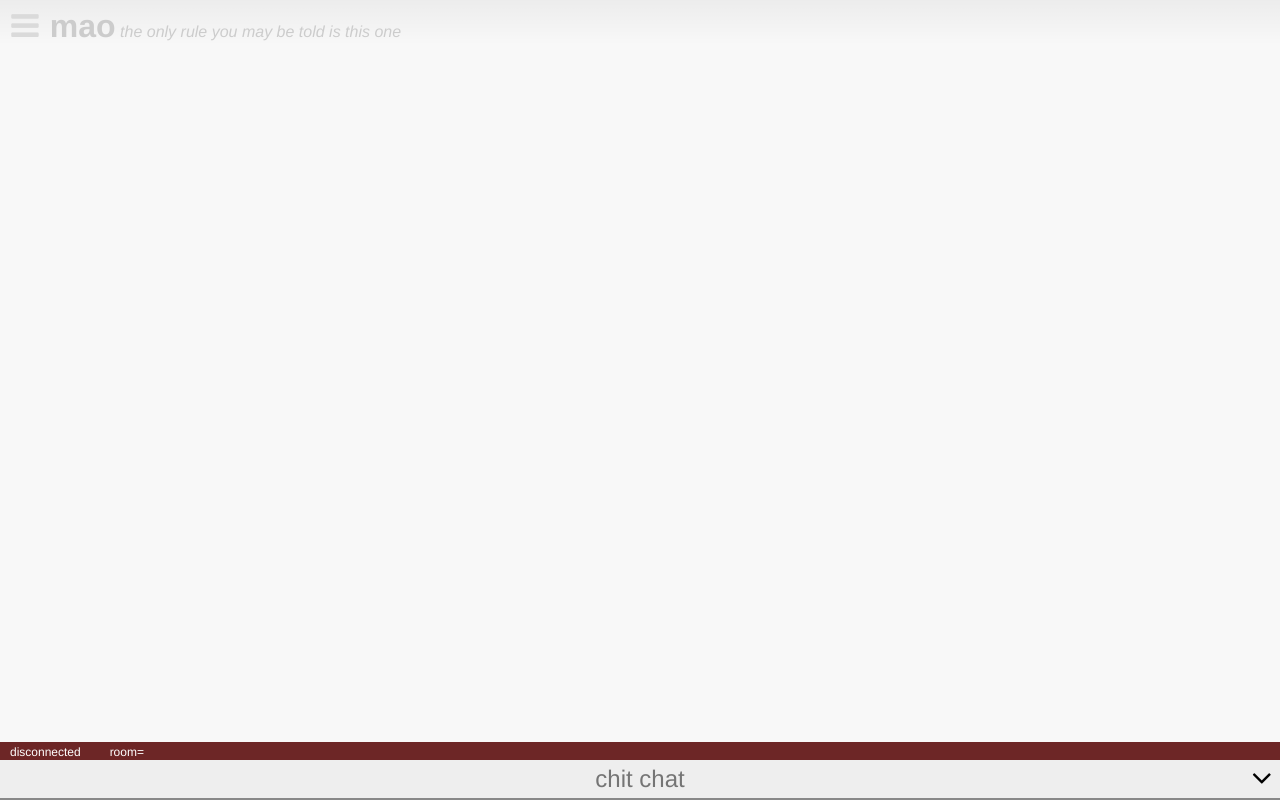
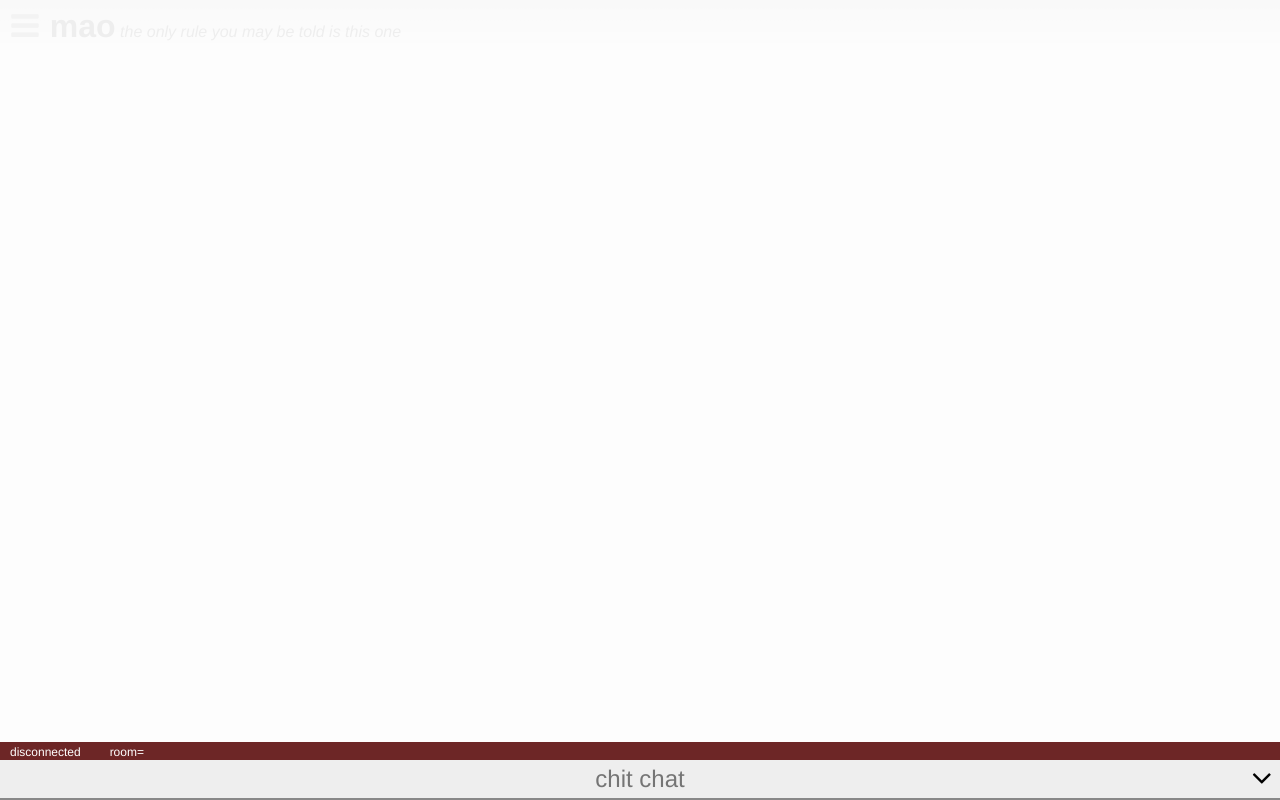
Before and after one commit to liamsaliba/mao-game, a website: page public/index.html in a window 1280 px wide. Both pictures are taken after a click on the link 1261 px from the left and 778 px from the top of the page. Drawn offline with nearby package versions, Linux system fonts and the light colour scheme; no server answers.

Commit message:
Improve message readabilitiy

```diff
--- a/public/main.css
+++ b/public/main.css
@@ -52,7 +52,7 @@ main {
 
 #overlay, #output {
 	display: none;
-	background-color: #ffffffcc;
+	background-color: #ffffffee;
 	color: black;
 	z-index: 8;
 	width: 100%;
@@ -71,6 +71,7 @@ main {
 	max-height: calc(100% - 3.7rem);
 	overflow-y: auto;
 	padding: 0.2rem;
+	padding-bottom: 0.5rem;
 }
 
 #messages li {
```
